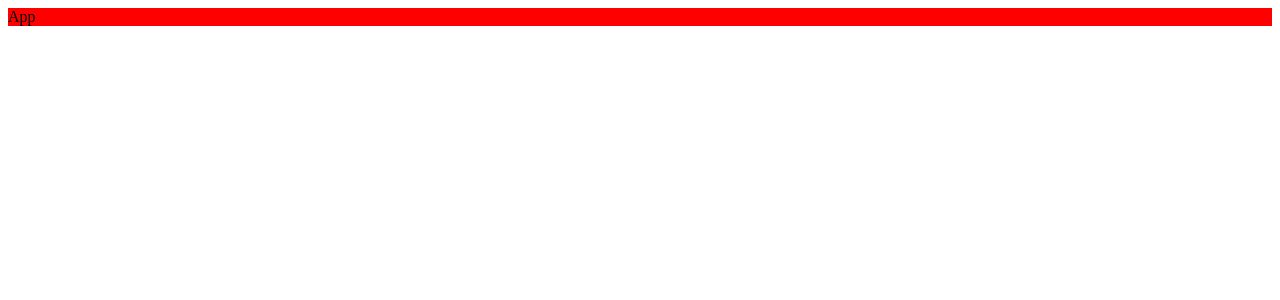
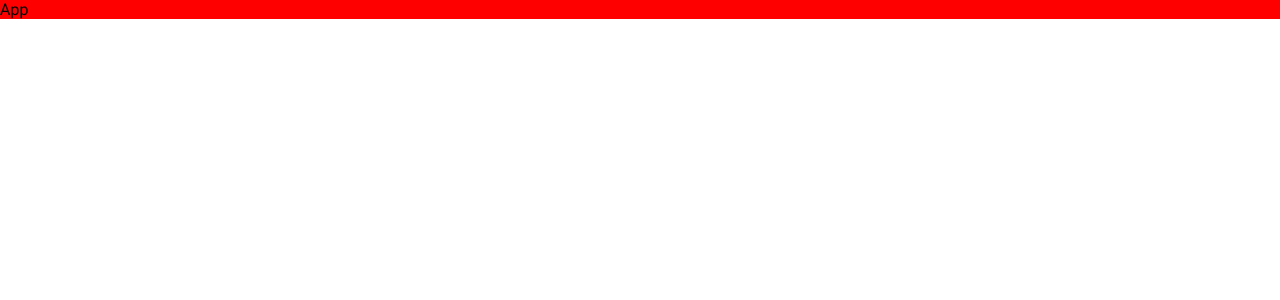
Before and after one commit to horhoj/frontend-webpack-react-ts-eslint-prettier, a React app: page / in a window 1280 px wide. Shown: the top 300 px of the page. Built offline with nearby package versions, Linux system fonts and the light colour scheme.

Commit message:
add sass

```diff
--- a/index.html
+++ b/index.html
@@ -1,11 +1,12 @@
 <!doctype html>
 <html lang="en">
 <head>
-    <meta charset="UTF-8">
-    <meta name="viewport"
-          content="width=device-width, user-scalable=no, initial-scale=1.0, maximum-scale=1.0, minimum-scale=1.0">
-    <meta http-equiv="X-UA-Compatible" content="ie=edge">
-    <title>Document</title>
+  <meta charset="UTF-8">
+  <meta name="viewport"
+        content="width=device-width, user-scalable=no, initial-scale=1.0, maximum-scale=1.0, minimum-scale=1.0">
+  <meta http-equiv="X-UA-Compatible" content="ie=edge">
+  <link rel="stylesheet" href="https://fonts.googleapis.com/css?family=Roboto:300,400,500,700&display=swap"/>
+  <title>Document</title>
 </head>
 <body>
 <div id="root"></div>
--- /dev/null
+++ b/src/index.scss
@@ -0,0 +1,12 @@
+*,
+*::before,
+*::after {
+  margin: 0;
+  padding: 0;
+  box-sizing: border-box;
+  font-family: "Roboto", sans-serif;
+}
+
+body {
+  min-width: 360px;
+}
--- a/src/index.tsx
+++ b/src/index.tsx
@@ -1,5 +1,6 @@
 import React from 'react';
 import { render } from 'react-dom';
 import { App } from './App';
+import './index.scss';
 
 render(<App />, document.querySelector('#root'));
--- a/tsconfig.json
+++ b/tsconfig.json
@@ -21,6 +21,7 @@
     "jsx": "react-jsx"
   },
   "include": [
-    "src"
+    "src",
+    ".eslintrc.js"
   ]
 }
--- a/webpack.config.js
+++ b/webpack.config.js
@@ -1,3 +1,5 @@
+/* eslint-disable */
+
 // Generated using webpack-cli https://github.com/webpack/webpack-cli
 
 const path = require('path');
@@ -43,6 +45,10 @@
         use: [stylesHandler, 'css-loader'],
       },
       {
+        test: /\.s[ac]ss$/i,
+        use: [stylesHandler, 'css-loader', 'sass-loader'],
+      },
+      {
         test: /\.(eot|svg|ttf|woff|woff2|png|jpg|gif)$/i,
         type: 'asset',
       },
```
Also changed, not shown: package.json (+9 -0 lines), 1 other file (tests, documents, lock files or other folders).
